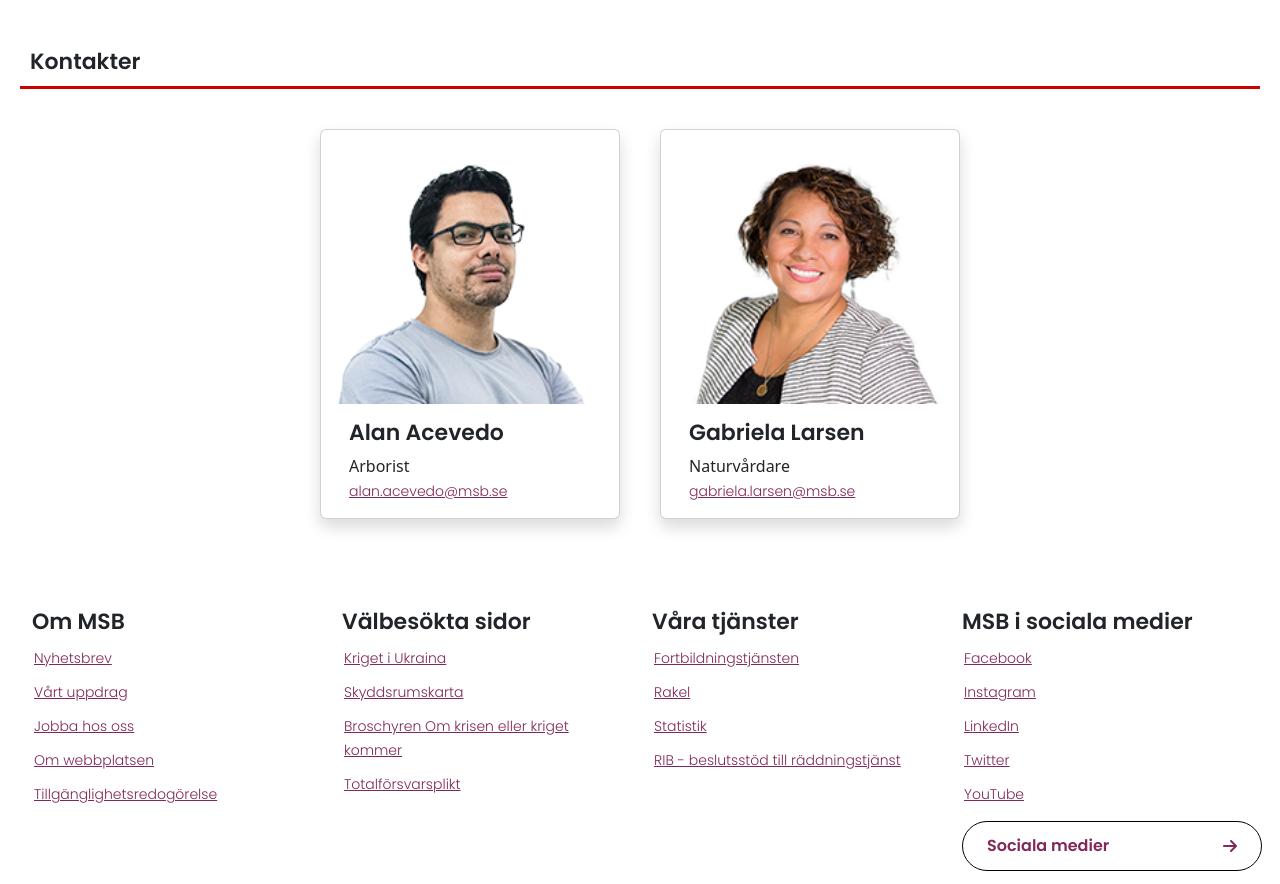
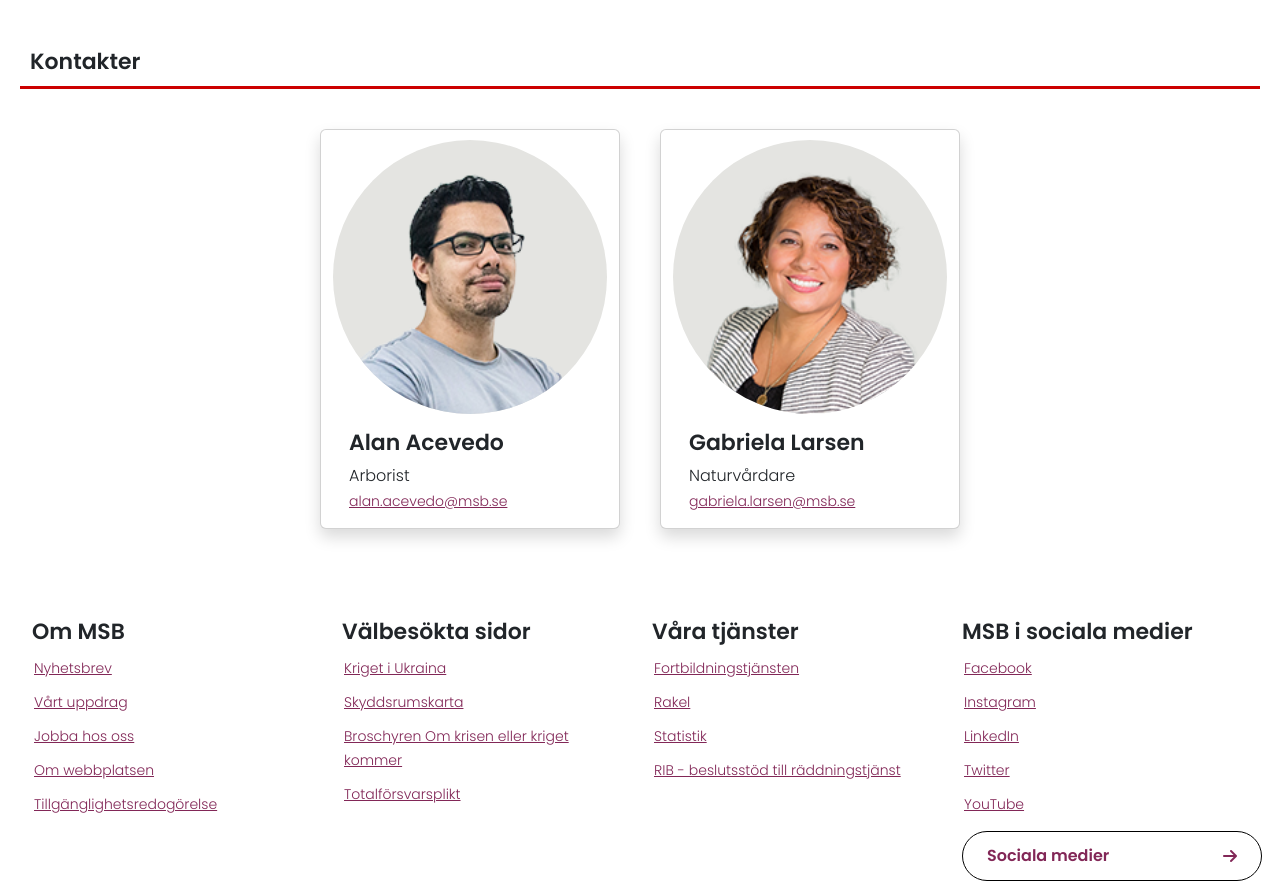
Before and after one commit to eli-ennab/inlamning-grafiska-verktyg-for-granssnittsdesign, a website built with Vite: page index.html in a window 1280 px wide. Shown: the part 1426-2310 px from the top of the page. Built offline with nearby package versions, Linux system fonts and the light colour scheme.

Commit message:
styled msb contact images with border radius and background color

```diff
--- a/scss/_font.scss
+++ b/scss/_font.scss
@@ -19,6 +19,9 @@ h3 {
 p {
     margin-top: 0;
     margin-bottom: 0;
+    font-size: 16px;
+    font-family: 'Poppins';
+    font-weight: 300;
 }
 
 .info-text,
--- a/scss/_main.scss
+++ b/scss/_main.scss
@@ -82,6 +82,16 @@
         width: 300px;
         margin: 40px 20px 40px 20px;
     }
+
+    .msb-contacts-background {
+        margin-top: 10px;
+        background-color: $cool-gray-1;
+        border-radius: 50%;
+    }
+
+    .card-img-top {
+        border-radius: 50%;
+    }
 }
 
 /**
```
Also changed, not shown: css/style.min.css.
